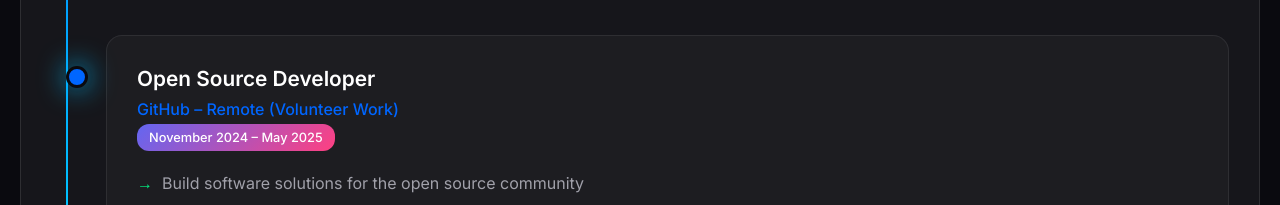
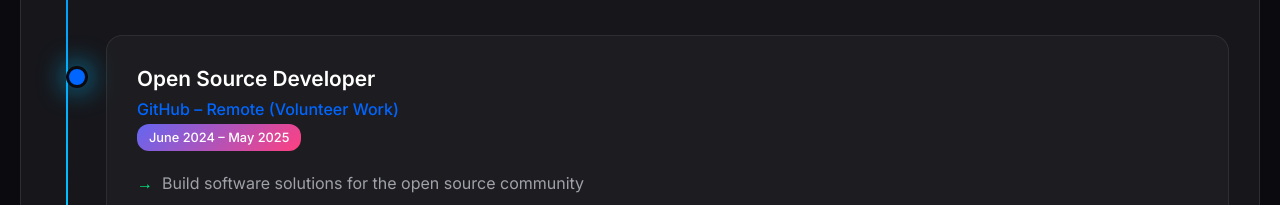
Before and after one commit to Fahad-Al-Maashani/Static_Website, a plain HTML site: page index.html in a window 1280 px wide. Shown: the part 1980-2185 px from the top of the page. Drawn offline with Linux system fonts and the light colour scheme; animation ran at ten frames a second.

Commit message:
Update index.html

```diff
--- a/index.html
+++ b/index.html
@@ -1025,7 +1025,7 @@
                     <div class="timeline-item">
                         <h3 class="job-title">Open Source Developer</h3>
                         <div class="company-name">GitHub – Remote (Volunteer Work)</div>
-                        <div class="job-duration">November 2024 – May 2025</div>
+                        <div class="job-duration">June 2024 – May 2025</div>
                         <ul class="achievements">
                             <li class="achievement">Build software solutions for the open source community</li>
                             <li class="achievement">Report issues and threads that are bottlenecks for programmers and tinkers</li>
```
